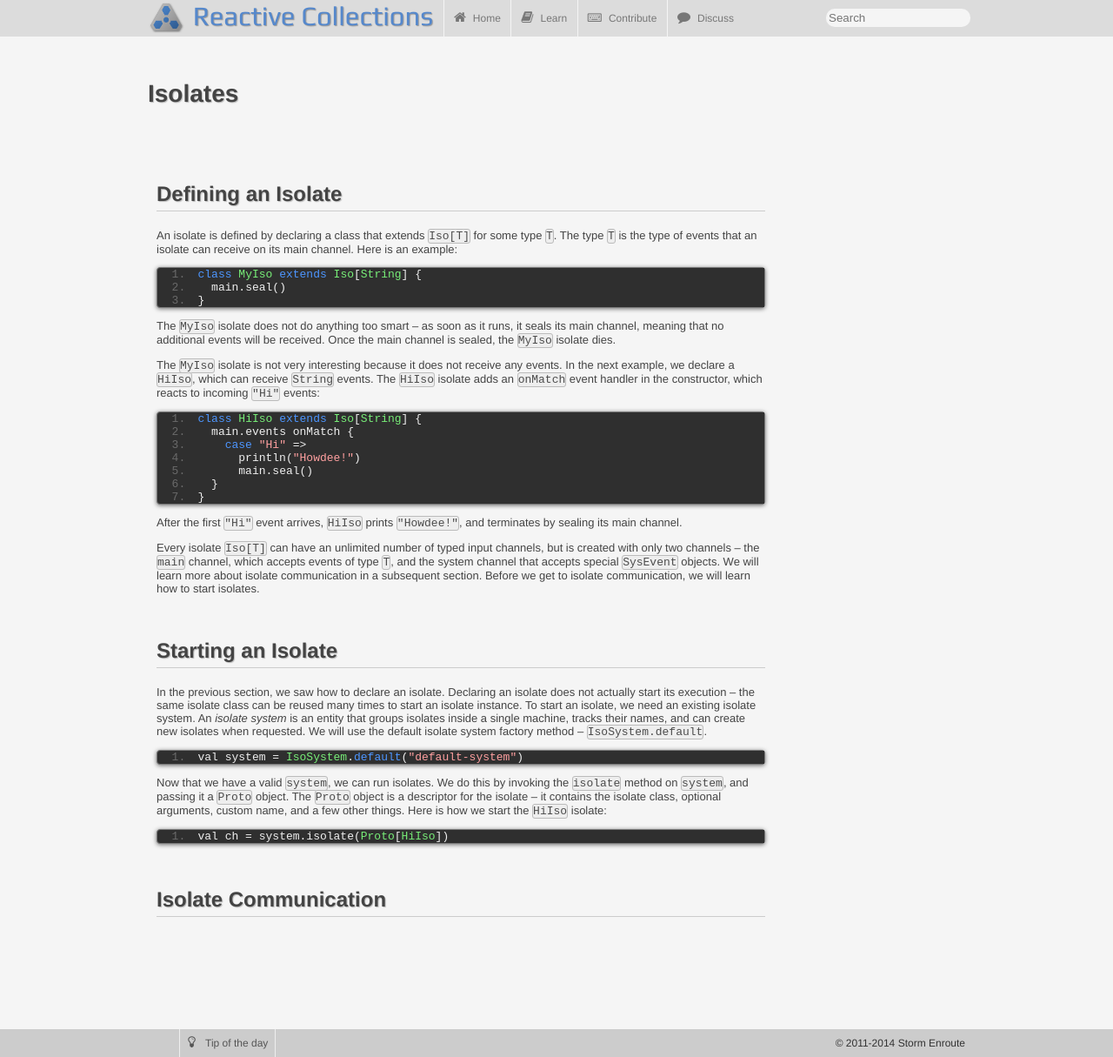
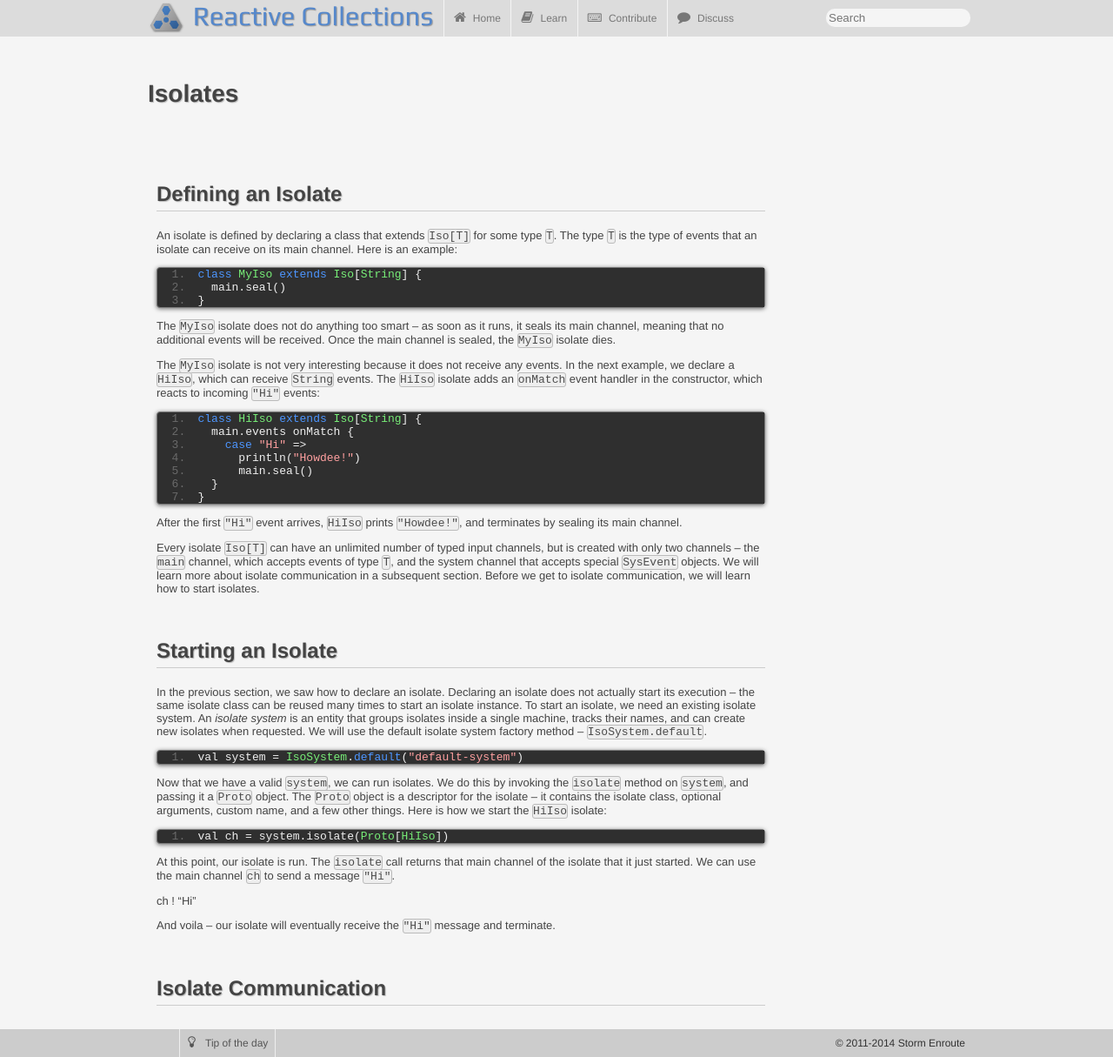
Before and after one commit to reactors-io/reactors-io.github.io, a Jekyll site: the page built from docs/0.6/isolates.md, in a window 1280 px wide. Shown: the whole page at 87% size. Built offline with Jekyll 4.4.1, drawn with Linux system fonts in a browser that asks for light colours.

Commit message:
Add example on how to use the main channel.

```diff
--- a/docs/0.6/isolates.md
+++ b/docs/0.6/isolates.md
@@ -74,5 +74,13 @@ Here is how we start the `HiIso` isolate:
 
     val ch = system.isolate(Proto[HiIso])
 
+At this point, our isolate is run.
+The `isolate` call returns that main channel of the isolate that it just started.
+We can use the main channel `ch` to send a message `"Hi"`.
+
+   ch ! "Hi"
+
+And voila -- our isolate will eventually receive the `"Hi"` message and terminate.
+
 
 ## Isolate Communication
```
